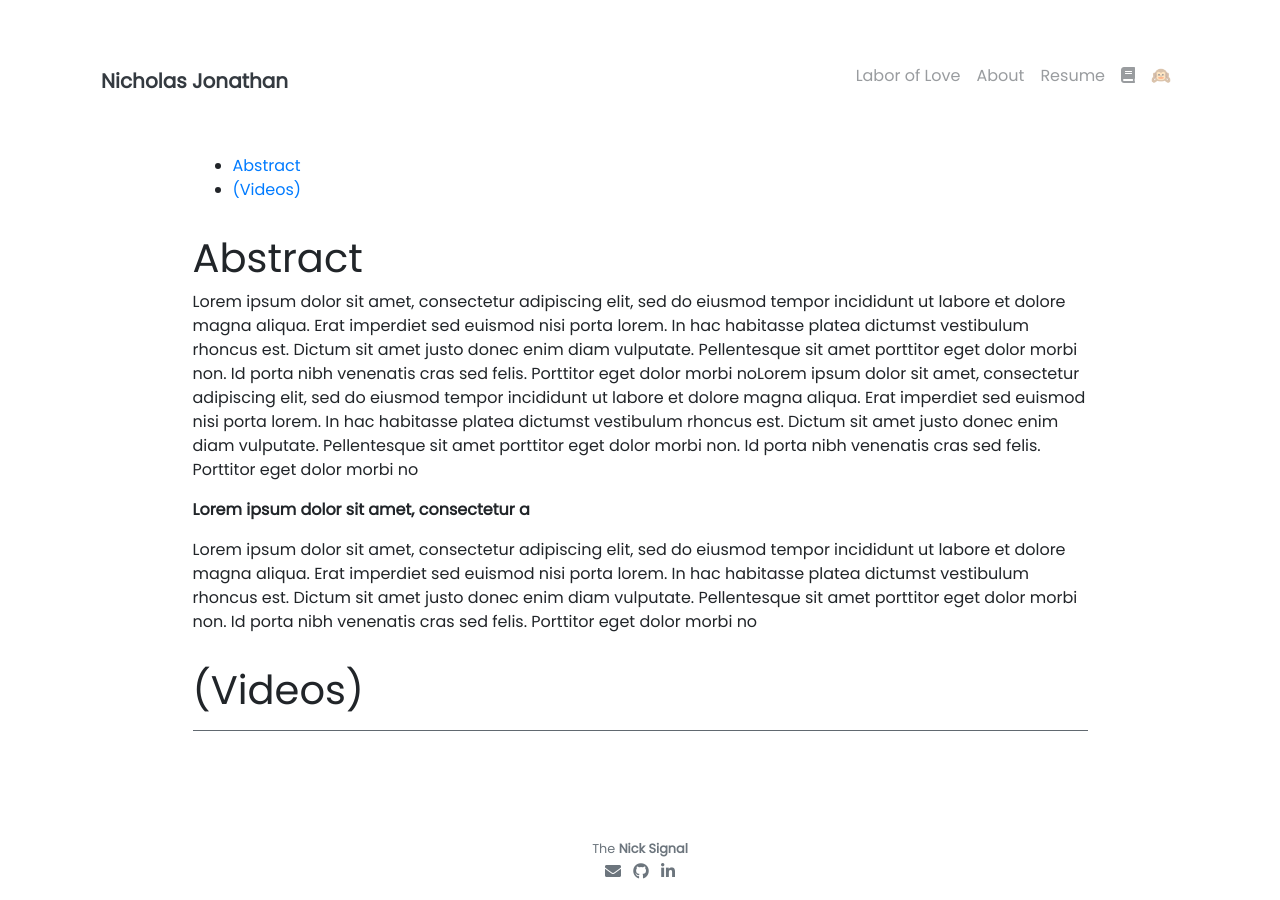
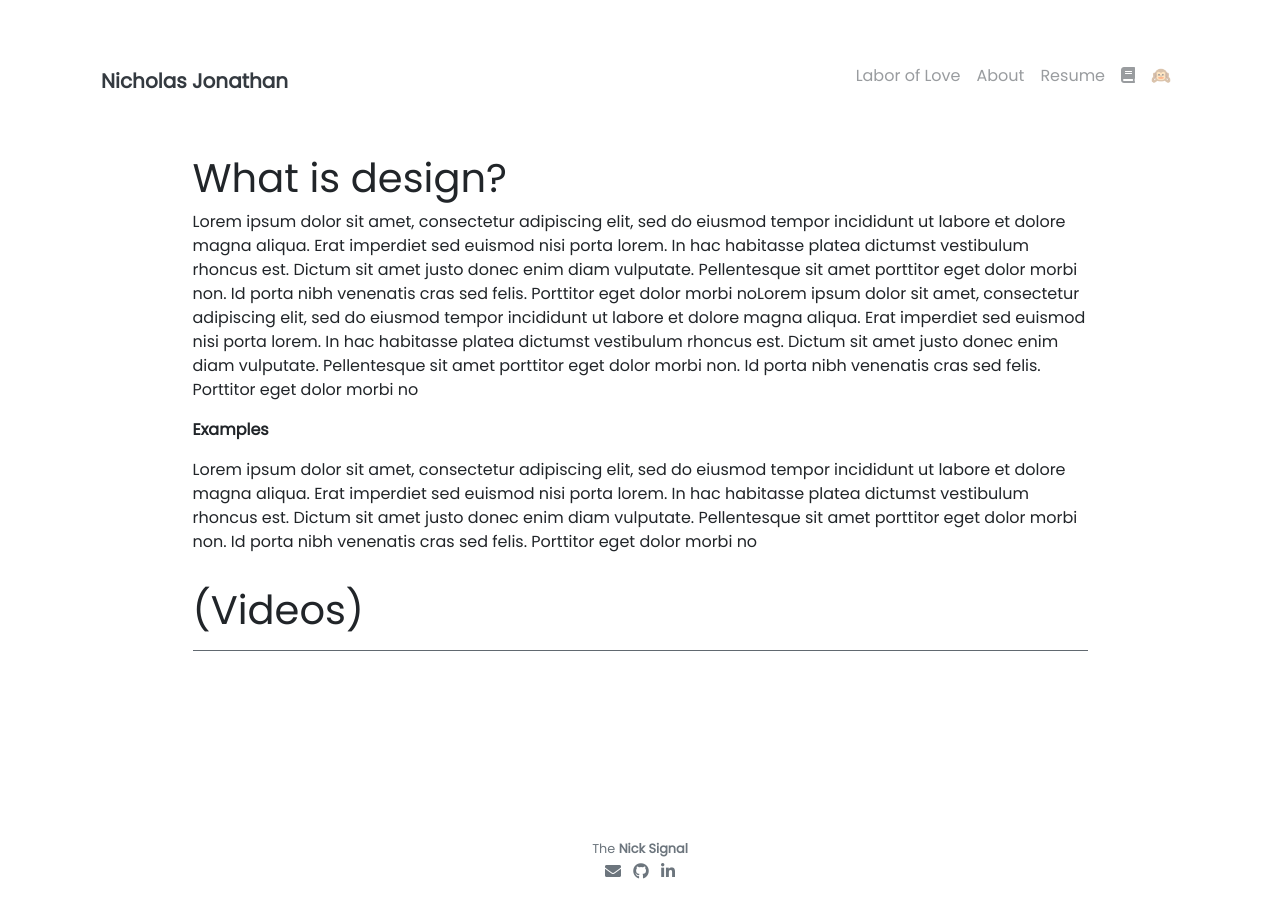
Before and after one commit to Seerow0/-MK-II-Nicholas-J-Website-, a Jekyll site: the page built from _projects/(4) A Digital Sketchbook.md, in a window 1280 px wide. Built offline with Jekyll 4.4.1, drawn with Linux system fonts in a browser that asks for light colours; nearby versions of some CDN libraries; a script that is not in the unit is left out.

Commit message:
Update (4) A Digital Sketchbook.md

```diff
--- a/_projects/(4) A Digital Sketchbook.md
+++ b/_projects/(4) A Digital Sketchbook.md
@@ -1,20 +1,15 @@
 ---
-name: PlaceHolder Project
+name: Sketchbook Project
 tools: [stuff.more stuff, extra stuff]
-image: https://raw.githubusercontent.com/Seerow0/testing/main/gifs/dw1.gif
-
-description: Conttdkyjy.
+image: https://media.giphy.com/media/v1.Y2lkPTc5MGI3NjExYnFyOGVhZjAzeHN1ajZkZjV6ZDNwMnRpbHg5dHA1aGl2emt0ZXU4bCZlcD12MV9pbnRlcm5hbF9naWZfYnlfaWQmY3Q9Zw/2Fazad9Hs5xPAF6iQ/giphy.gif
+description: Art Sketchbook
 ---
 
-<!-- to embed a video, first get the embed link from youtube and follow the formoat below, also edit this later to provide an exampple you lazybutt-->
-* TOC
-{:toc}
-
-# Abstract
+# What is design?
 
 Lorem ipsum dolor sit amet, consectetur adipiscing elit, sed do eiusmod tempor incididunt ut labore et dolore magna aliqua. Erat imperdiet sed euismod nisi porta lorem. In hac habitasse platea dictumst vestibulum rhoncus est. Dictum sit amet justo donec enim diam vulputate. Pellentesque sit amet porttitor eget dolor morbi non. Id porta nibh venenatis cras sed felis. Porttitor eget dolor morbi noLorem ipsum dolor sit amet, consectetur adipiscing elit, sed do eiusmod tempor incididunt ut labore et dolore magna aliqua. Erat imperdiet sed euismod nisi porta lorem. In hac habitasse platea dictumst vestibulum rhoncus est. Dictum sit amet justo donec enim diam vulputate. Pellentesque sit amet porttitor eget dolor morbi non. Id porta nibh venenatis cras sed felis. Porttitor eget dolor morbi no
 
-**Lorem ipsum dolor sit amet, consectetur a**
+**Examples**
 
 Lorem ipsum dolor sit amet, consectetur adipiscing elit, sed do eiusmod tempor incididunt ut labore et dolore magna aliqua. Erat imperdiet sed euismod nisi porta lorem. In hac habitasse platea dictumst vestibulum rhoncus est. Dictum sit amet justo donec enim diam vulputate. Pellentesque sit amet porttitor eget dolor morbi non. Id porta nibh venenatis cras sed felis. Porttitor eget dolor morbi no
 # (Videos)
```
